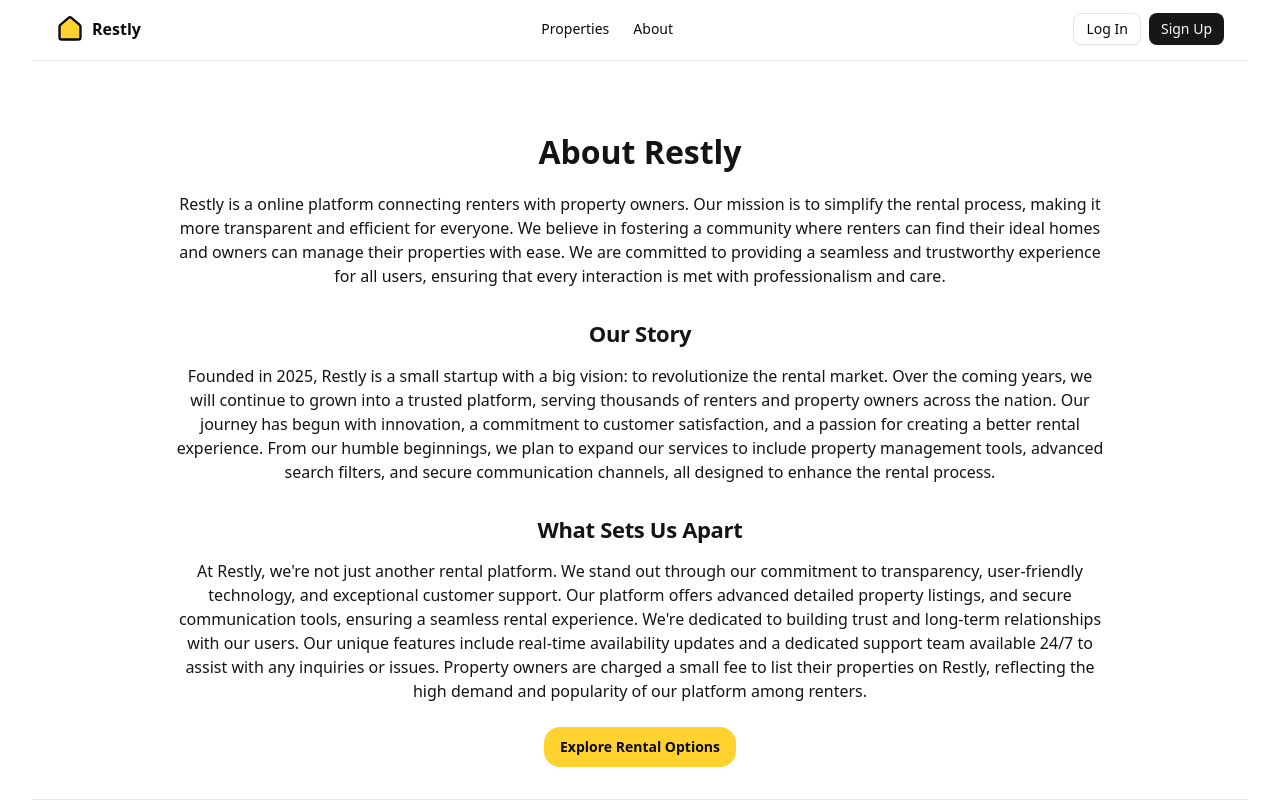
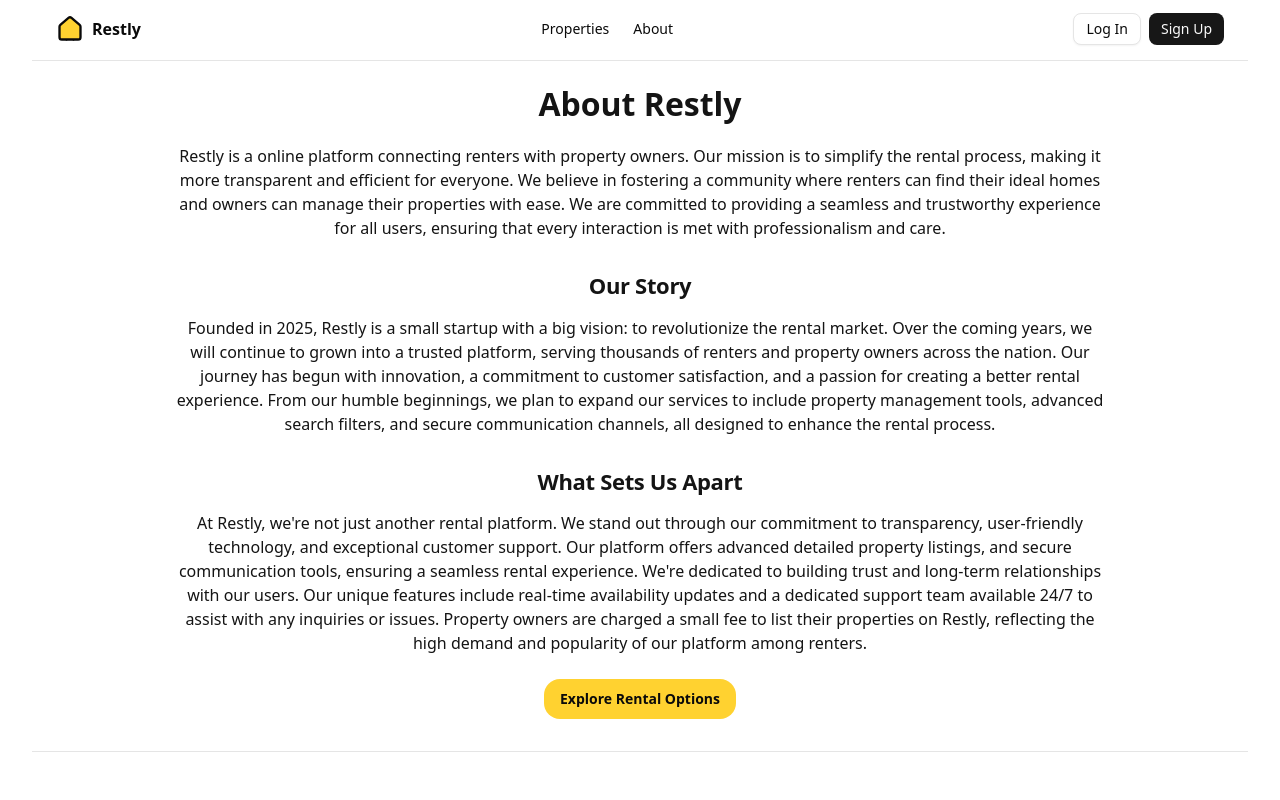
Before and after one commit to whoIsImai/Restly, a React (Vite) app: page /about in a window 1280 px wide. Shown: the top 800 px of the page. Built offline with nearby package versions, Linux system fonts and the light colour scheme.

Commit message:
fixed UI on About

```diff
--- a/src/pages/About.tsx
+++ b/src/pages/About.tsx
@@ -7,7 +7,7 @@
 return(
     <>
         <NavBar />
-        <div className="flex flex-1 justify-center py-5">
+        <div className="flex flex-1 justify-center py-5 mt-[-48px]">
           <div className="layout-content-container flex flex-col max-w-[960px] flex-1">
             <div className="flex flex-wrap justify-center gap-3 p-4">
                 <p className="text-[#141414] tracking-light text-[32px] font-bold leading-tight min-w-72">
```
